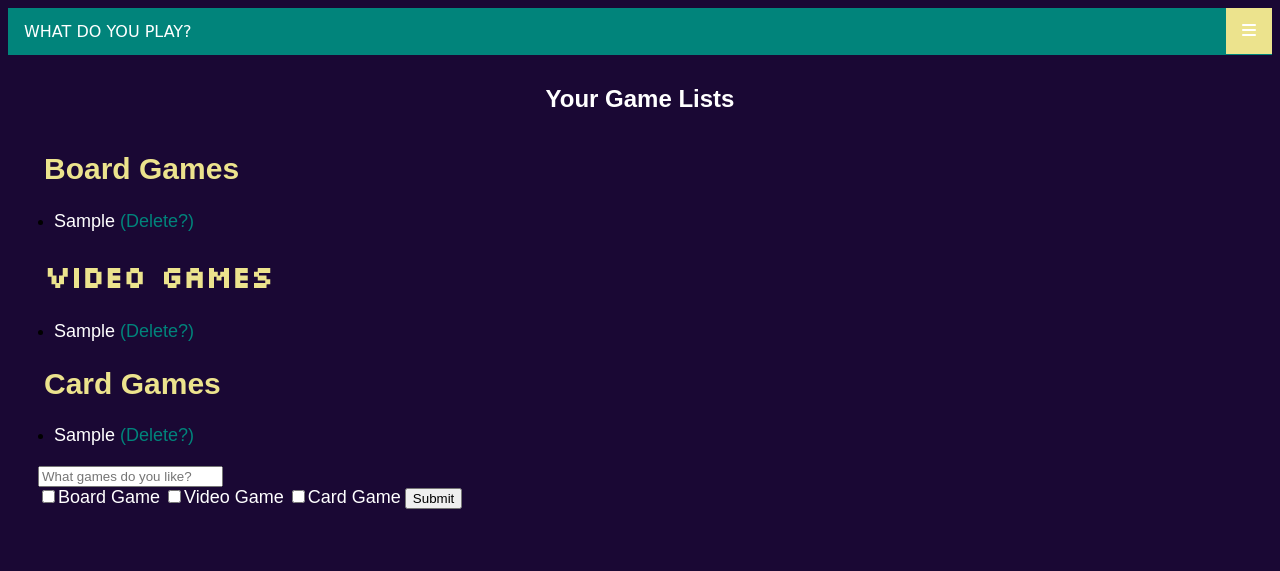
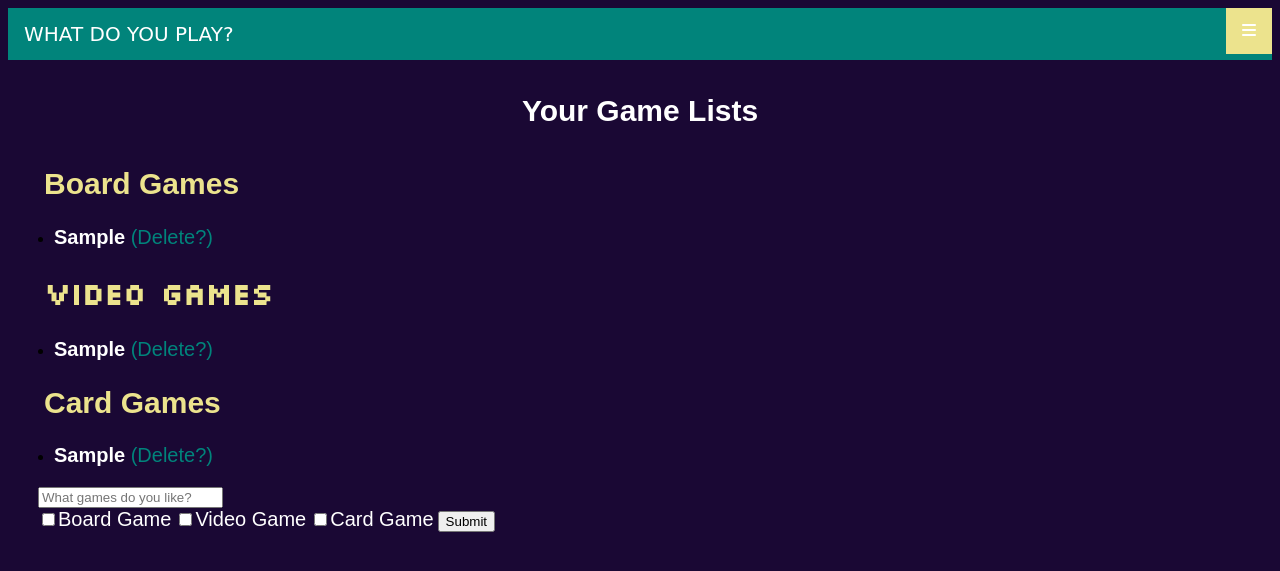
Before and after one commit to allistersascha/PoliteCatGroupProject, a Node server app: page /favorites in a window 1280 px wide. Shown: the top 571 px of the page. Run offline with Node 20, Linux system fonts and the light colour scheme; a user stored in the database is signed in; tables that the repository leaves empty hold one stand-in row (values such as "Sample post"); some libraries are stand-ins or nearby versions; some web fonts are replaced.

Commit message:
Changes some fonts in the CSS file

```diff
--- a/public/css/style.css
+++ b/public/css/style.css
@@ -47,14 +47,15 @@ body {
 
 .active {
     font-family: 'Aboreto', cursive, serif;
-    font-size: 16px;
+    font-size: 20px;
     text-decoration: bold;
     color: white;
 }
 
 h1 {
     font-family: 'Zen Kaku Gothic Antique', sans-serif;
-    font-size: 24px;
+    font-size: 30px;
+    font-weight: bolder;
     color: white;
     padding: 14px 16px;
     text-align: center;
@@ -62,7 +63,7 @@ h1 {
 
 span, label, a {
     font-family: 'Zen Kaku Gothic Antique', sans-serif;
-    font-size: 18px;
+    font-size: 20px;
     color: white;
 }
 
@@ -143,6 +144,21 @@ form {
     margin-bottom: 20px;
 }
 
+.boardGame {
+    font-size: 20px;
+    font-weight: bold;
+}
+
+.videoGame{
+    font-size: 20px;
+    font-weight: bold;
+}
+
+.cardGame{
+    font-size: 20px;
+    font-weight: bold;
+}
+
 
 
 /******************************************
```
